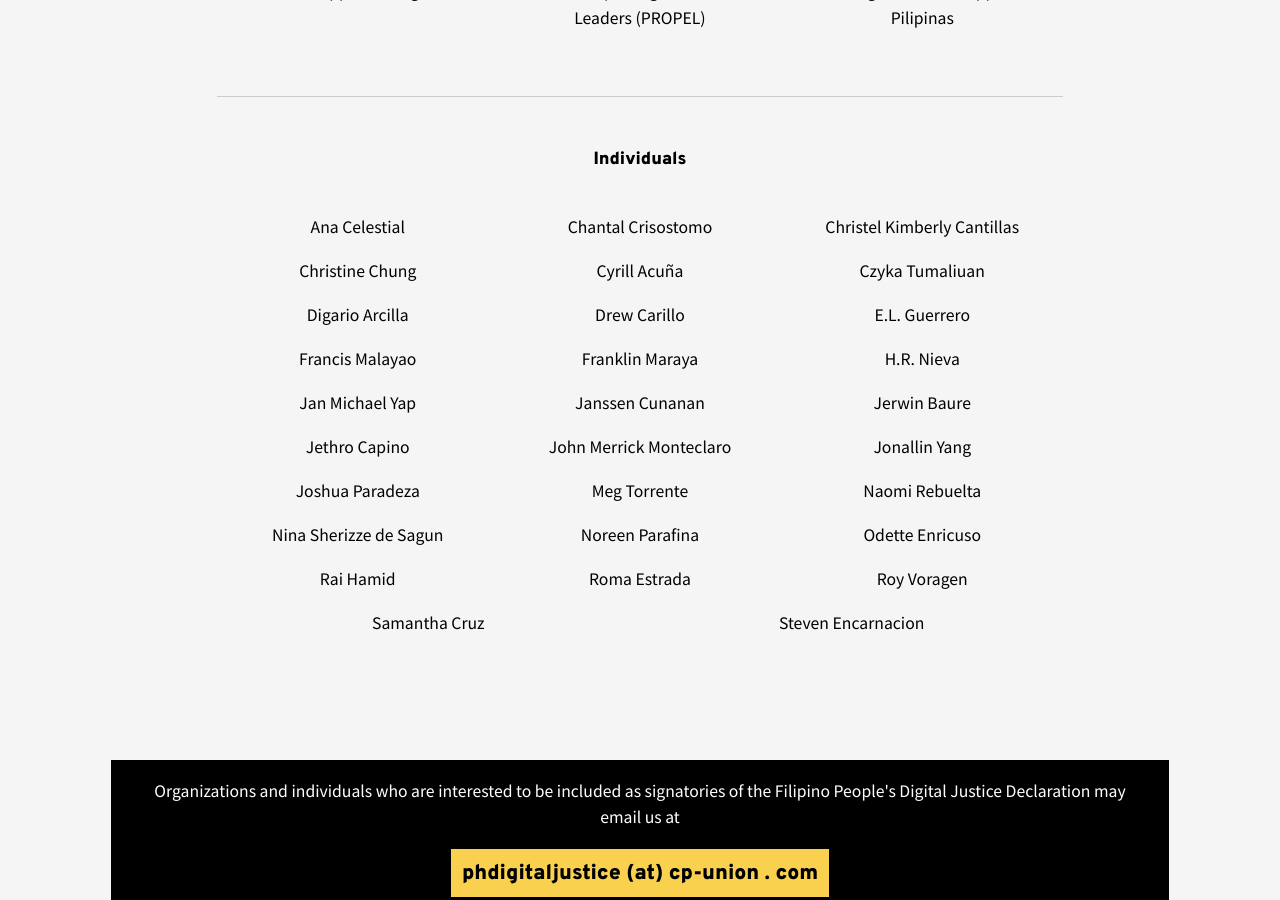
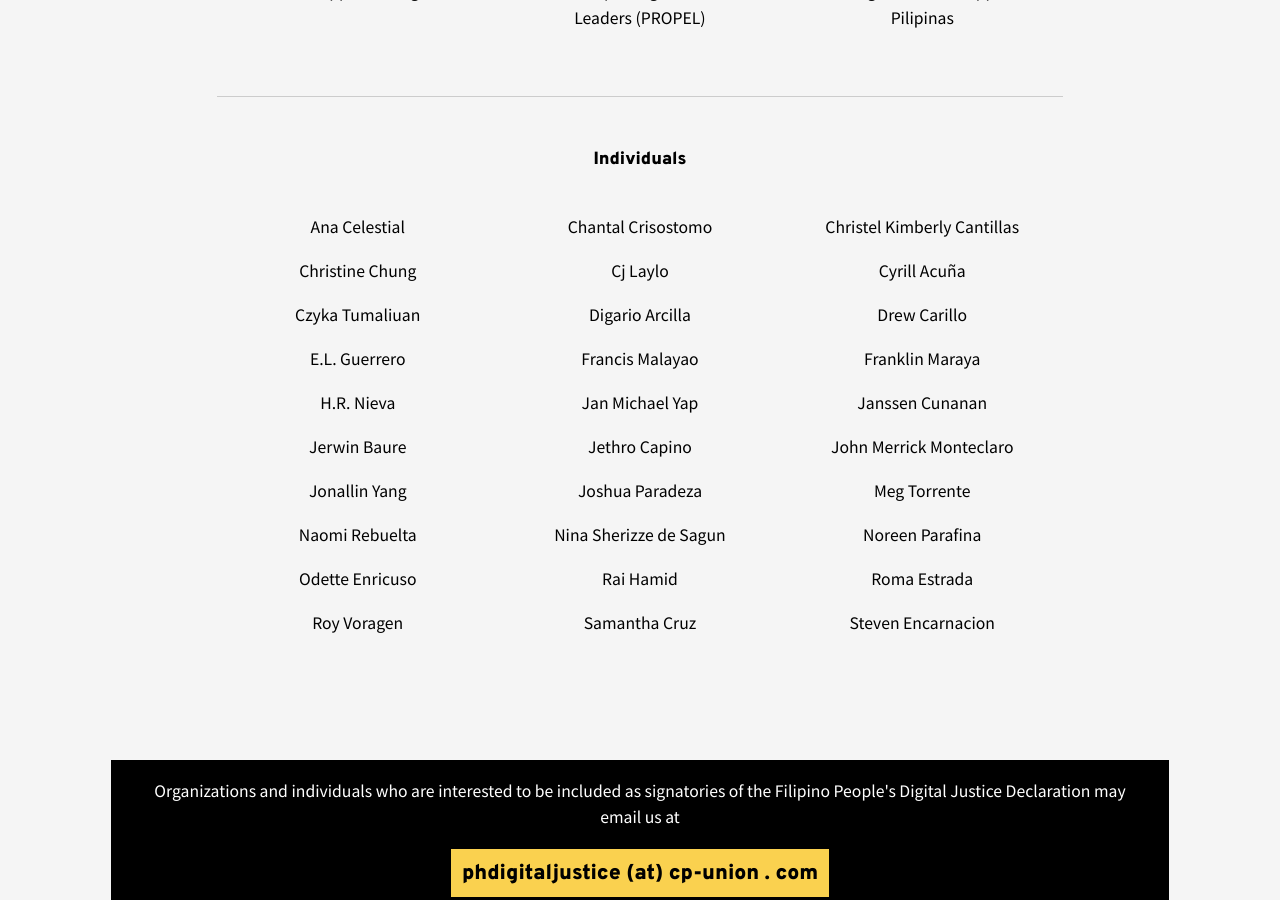
Before and after one commit to phdigitaljustice/phdigitaljustice.github.io, a Jekyll site: the page built from pages/phdj-declaration.html, in a window 1280 px wide and 900 px high, scrolled down 8339 px. Built offline with Jekyll 4.4.1, drawn with Linux system fonts in a browser that asks for light colours.

Commit message:
added signatory

```diff
--- a/_data/signatories-ind.yml
+++ b/_data/signatories-ind.yml
@@ -66,3 +66,5 @@
 - name: Odette Enricuso
 
 - name: Samantha Cruz
+
+- name: Cj Laylo
```
